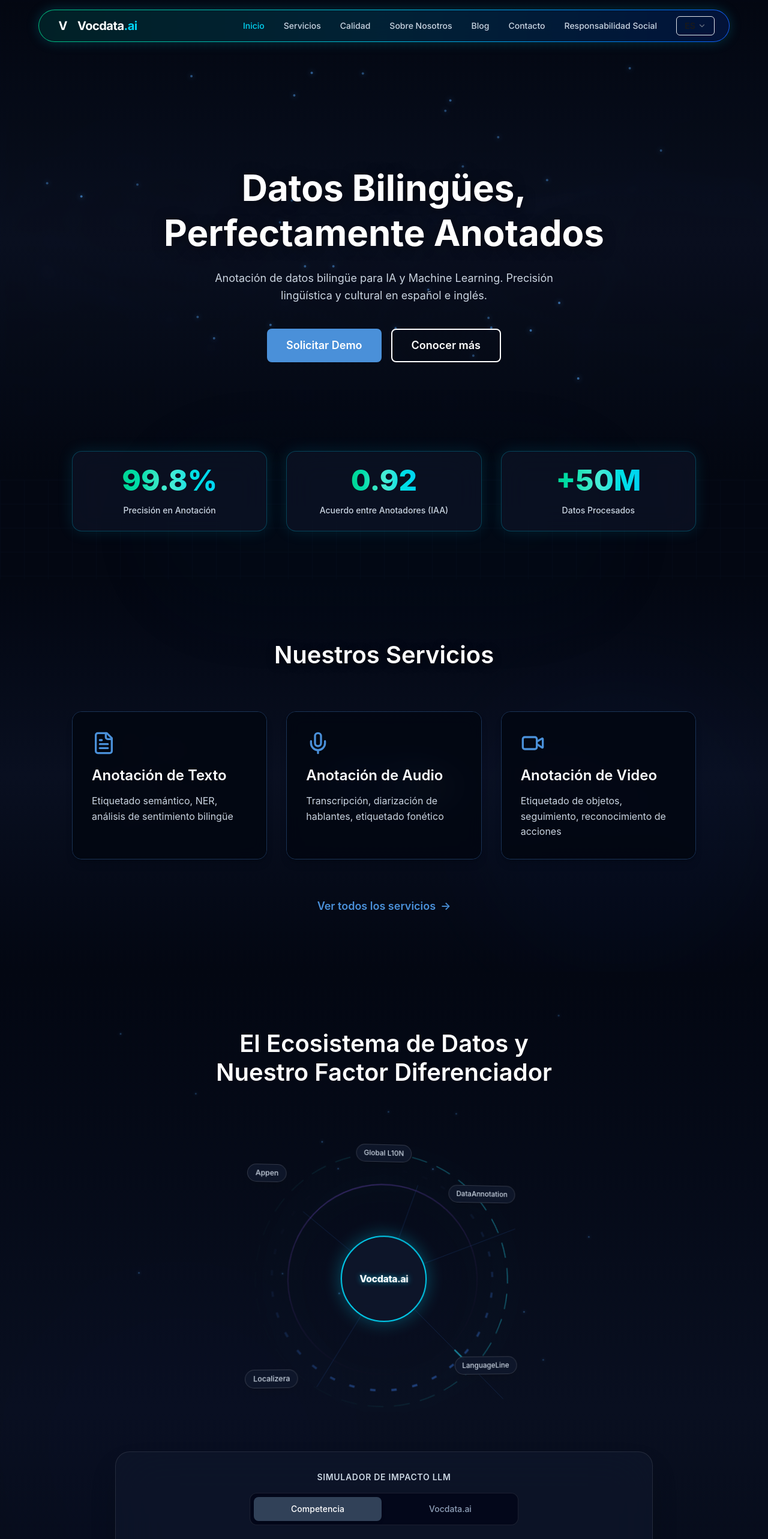
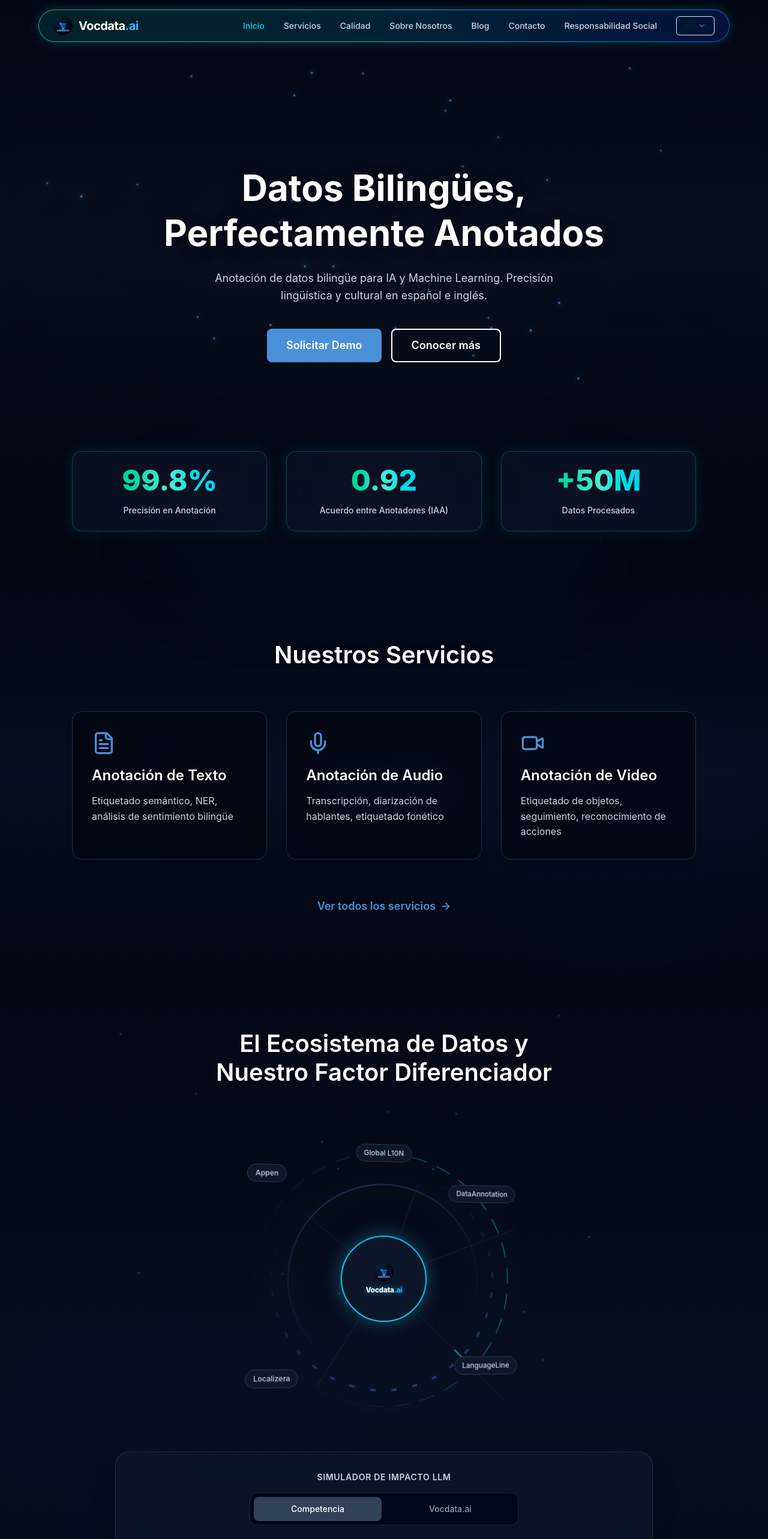
Before and after one commit to esmoliname/vocdata-web, a React (Vite) app: page / in a window 1280 px wide. Shown: the top 2566 px of the page at 60% size. Built offline with nearby package versions, Linux system fonts and the light colour scheme.

Commit message:
feat: integracion de logo oficial en Logo.tsx, optimizacion de bordes y limpieza de assets duplicados

```diff
--- a/src/app/components/layout/Footer.tsx
+++ b/src/app/components/layout/Footer.tsx
@@ -2,6 +2,7 @@
 import { NavLink, Link } from 'react-router';
 import { useLang } from '../../context/LangContext';
 import { Linkedin, MessageCircle } from 'lucide-react';
+import { Logo } from '../ui/Logo';
 
 export const Footer = () => {
   const { t } = useLang();
@@ -41,10 +42,8 @@
 
           {/* Logo */}
           <div className="flex items-center gap-2">
-            <div className="w-8 h-8 rounded-lg bg-white flex items-center justify-center">
-              <span className="text-slate-900 font-bold text-xl leading-none">V</span>
-            </div>
-            <span className="font-bold text-xl text-white tracking-tight">Vocdata<span className="text-cyan-400">.ai</span></span>
+            <Logo className="h-8 w-auto" />
+            <span className="font-bold text-xl text-white tracking-tight">Vocdata<span className="bg-gradient-to-r from-cyan-400 to-blue-400 bg-clip-text text-transparent font-extrabold">.ai</span></span>
           </div>
 
           {/* Contact Details */}
--- a/src/app/components/layout/Header.tsx
+++ b/src/app/components/layout/Header.tsx
@@ -3,6 +3,7 @@
 import { useLang, Language } from '../../context/LangContext';
 import { Menu, X, ChevronDown } from 'lucide-react';
 import { cn } from '../../utils/cn';
+import { Logo } from '../ui/Logo';
 
 const LANGUAGES: { code: Language; label: string }[] = [
   { code: 'ES', label: 'ES' },
@@ -42,11 +43,9 @@
       <div className="p-[1px] bg-gradient-to-r from-emerald-500 via-cyan-500 to-blue-600 rounded-full shadow-[0_0_20px_rgba(6,182,212,0.25)]">
         <div className="bg-slate-950/85 backdrop-blur-xl rounded-full px-6 py-2.5 flex items-center justify-between">
         {/* Logo */}
-        <NavLink to="/" className="flex items-center gap-2">
-          <div className="w-8 h-8 rounded-lg bg-brand-primary flex items-center justify-center">
-            <span className="text-white font-bold text-xl leading-none">V</span>
-          </div>
-          <span className="font-bold text-xl text-white tracking-tight">Vocdata<span className="text-cyan-400">.ai</span></span>
+        <NavLink to="/" className="flex items-center gap-2.5 group">
+          <Logo className="h-8 w-auto transition-all duration-300 group-hover:drop-shadow-[0_0_14px_rgba(6,182,212,0.6)]" />
+          <span className="font-bold text-xl text-white tracking-tight">Vocdata<span className="bg-gradient-to-r from-cyan-400 to-blue-400 bg-clip-text text-transparent font-extrabold">.ai</span></span>
         </NavLink>
 
         {/* Desktop Nav */}
--- /dev/null
+++ b/src/app/components/ui/Logo.tsx
@@ -0,0 +1,12 @@
+import React from 'react';
+import { cn } from '../../utils/cn';
+
+export const Logo = ({ className }: { className?: string }) => (
+  <img
+    src="/images/logo.jpg"
+    alt="Vocdata.ai Logo"
+    loading="eager"
+    decoding="async"
+    className={cn('object-contain rounded-full', className)}
+  />
+);
--- a/src/app/pages/Home.tsx
+++ b/src/app/pages/Home.tsx
@@ -6,6 +6,7 @@
 import heroImage from '../../imports/Gemini_Generated_Image_9am419am419am419.png';
 import { ImageWithFallback } from '../components/figma/ImageWithFallback';
 import { useIsMobile } from '../components/ui/use-mobile';
+import { Logo } from '../components/ui/Logo';
 
 export const Home = () => {
   const { t } = useLang();
@@ -332,8 +333,9 @@
 
                 {/* Center Core: Vocdata.ai */}
                 <div className="absolute z-20 w-24 h-24 sm:w-28 sm:h-28 md:w-36 md:h-36 rounded-full bg-slate-900/90 border-2 border-cyan-400 shadow-[0_0_30px_rgba(6,182,212,0.4)] flex flex-col items-center justify-center text-center backdrop-blur-md">
-                  <span className="text-xs sm:text-sm md:text-base font-extrabold text-white tracking-tight [text-shadow:0_0_10px_rgba(6,182,212,0.8)]">
-                    Vocdata.ai
+                  <Logo className="h-6 w-auto sm:h-7 md:h-8" />
+                  <span className="text-[9px] sm:text-[11px] md:text-xs font-extrabold text-white tracking-tight mt-1.5 [text-shadow:0_0_10px_rgba(6,182,212,0.8)]">
+                    Vocdata<span className="bg-gradient-to-r from-cyan-400 to-blue-400 bg-clip-text text-transparent">.ai</span>
                   </span>
                   <div className="absolute inset-0 rounded-full bg-cyan-500/20 animate-ping opacity-20"></div>
                 </div>
```
Also changed, not shown: public/images/logo.jpg (added).
